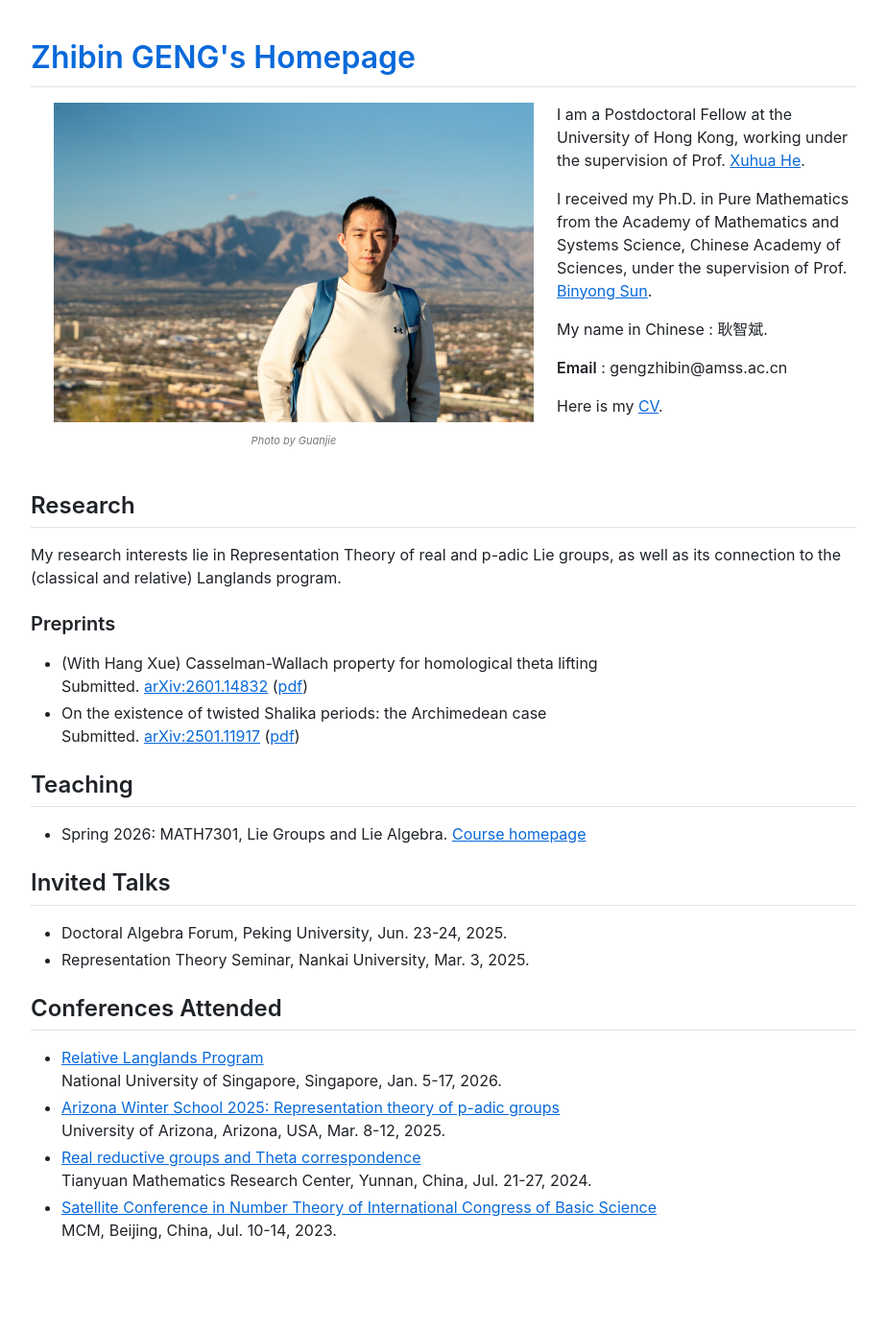
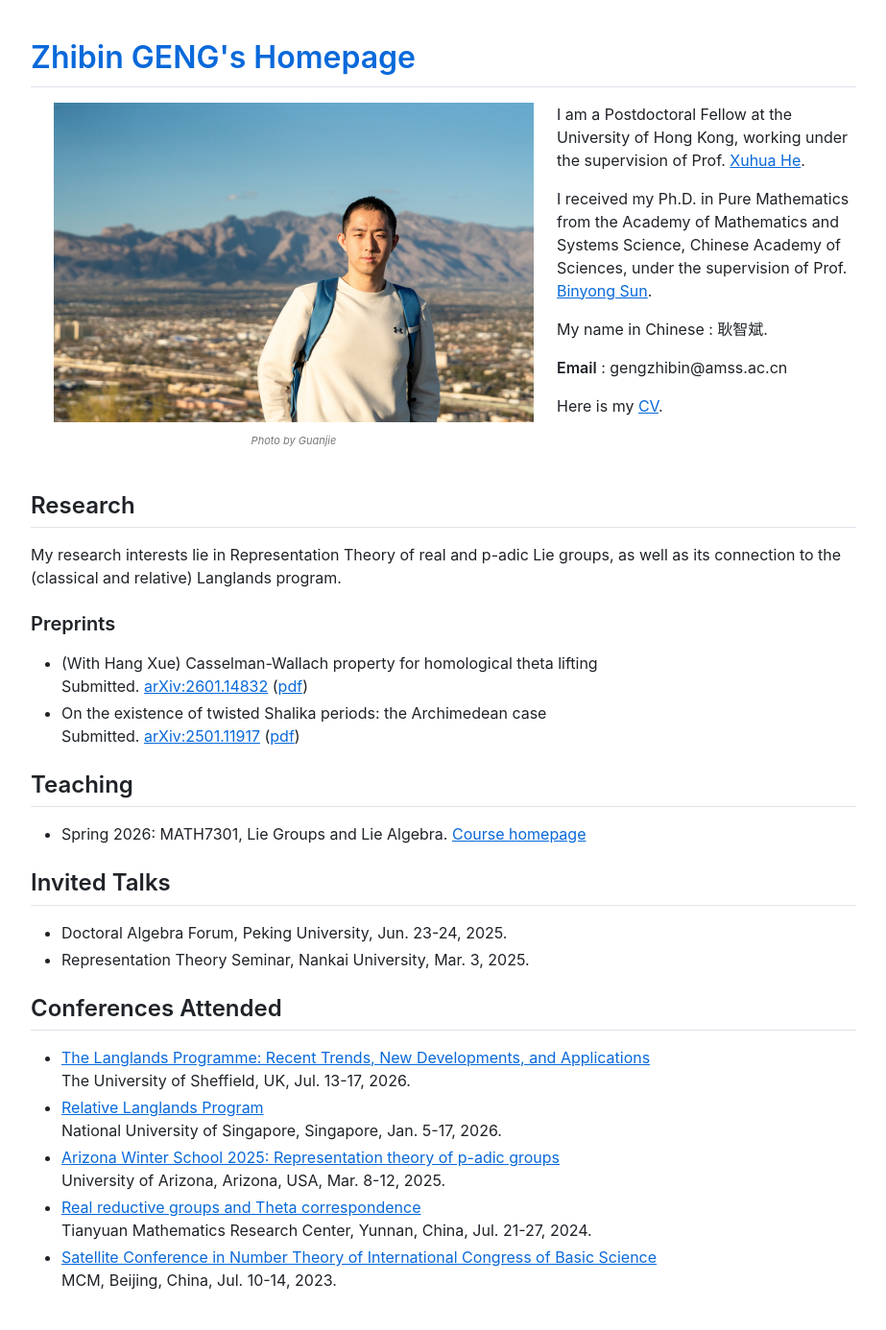
Before and after one commit to Lyle24/zhibingeng, a Jekyll site: the page built from index.md, in a window 1280 px wide. Shown: the whole page at 96% size, without its empty margins (178-1101 px from the left). Built offline with Jekyll 4.4.1, drawn with Linux system fonts in a browser that asks for light colours; before the commit the page ends 1334 px from its top, so only the background shows below that.

Commit message:
Add upcoming conference details to index.md

```diff
--- a/index.md
+++ b/index.md
@@ -42,6 +42,8 @@ My research interests lie in Representation Theory of real and p-adic Lie groups
 - Representation Theory Seminar, Nankai University, Mar. 3, 2025.
 
 ## Conferences Attended
+- [<u>The Langlands Programme: Recent Trends, New Developments, and Applications</u>](https://sites.google.com/view/langlandsprogrammelmssheffield/home)
+  The University of Sheffield, UK, Jul. 13-17, 2026.
 - [<u>Relative Langlands Program</u>](https://ims.nus.edu.sg/events/relative-langlands-program/)
   National University of Singapore, Singapore, Jan. 5-17, 2026.
 - [<u>Arizona Winter School 2025: Representation theory of p-adic groups</u>](https://swc-math.github.io/aws/2025/index.html)
```
